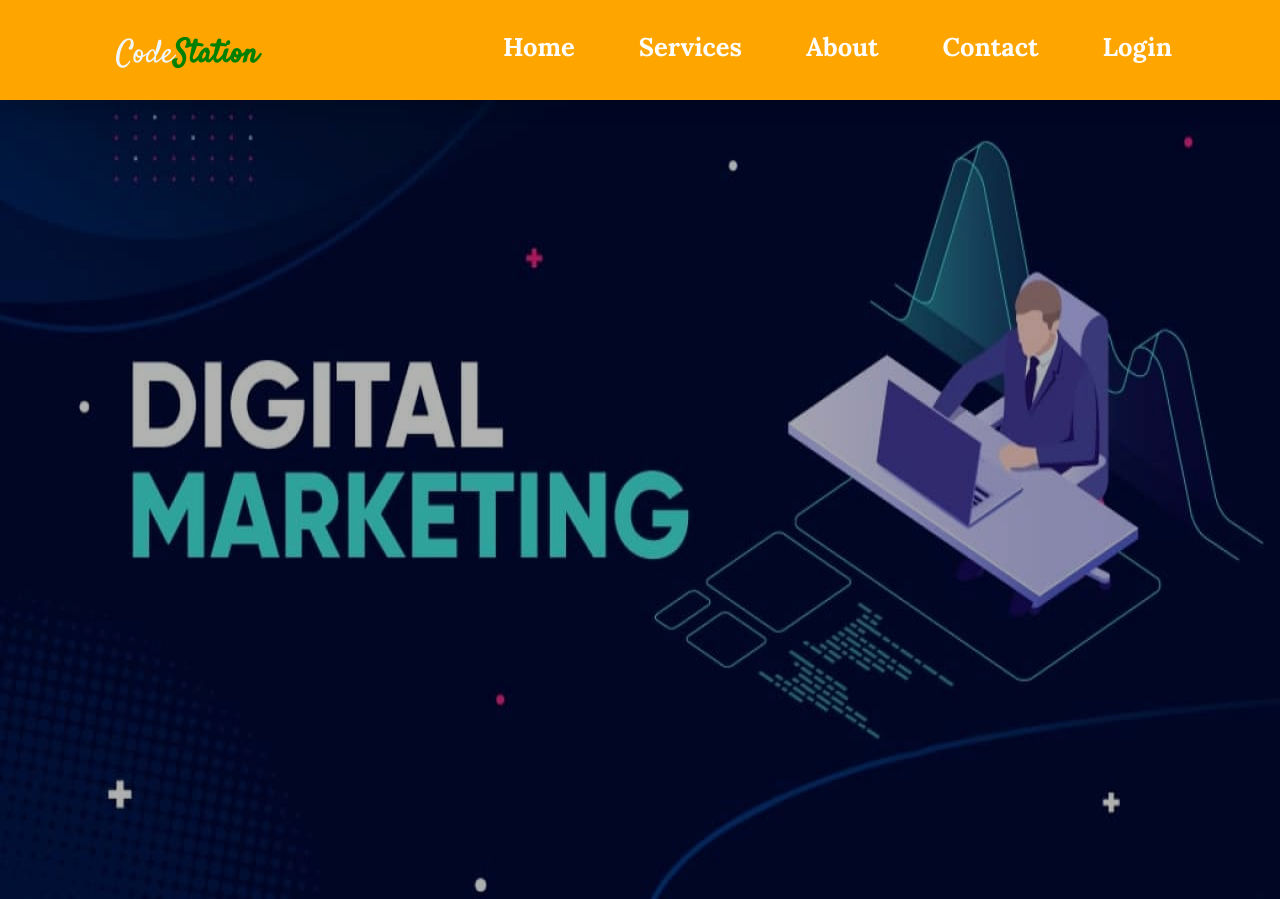
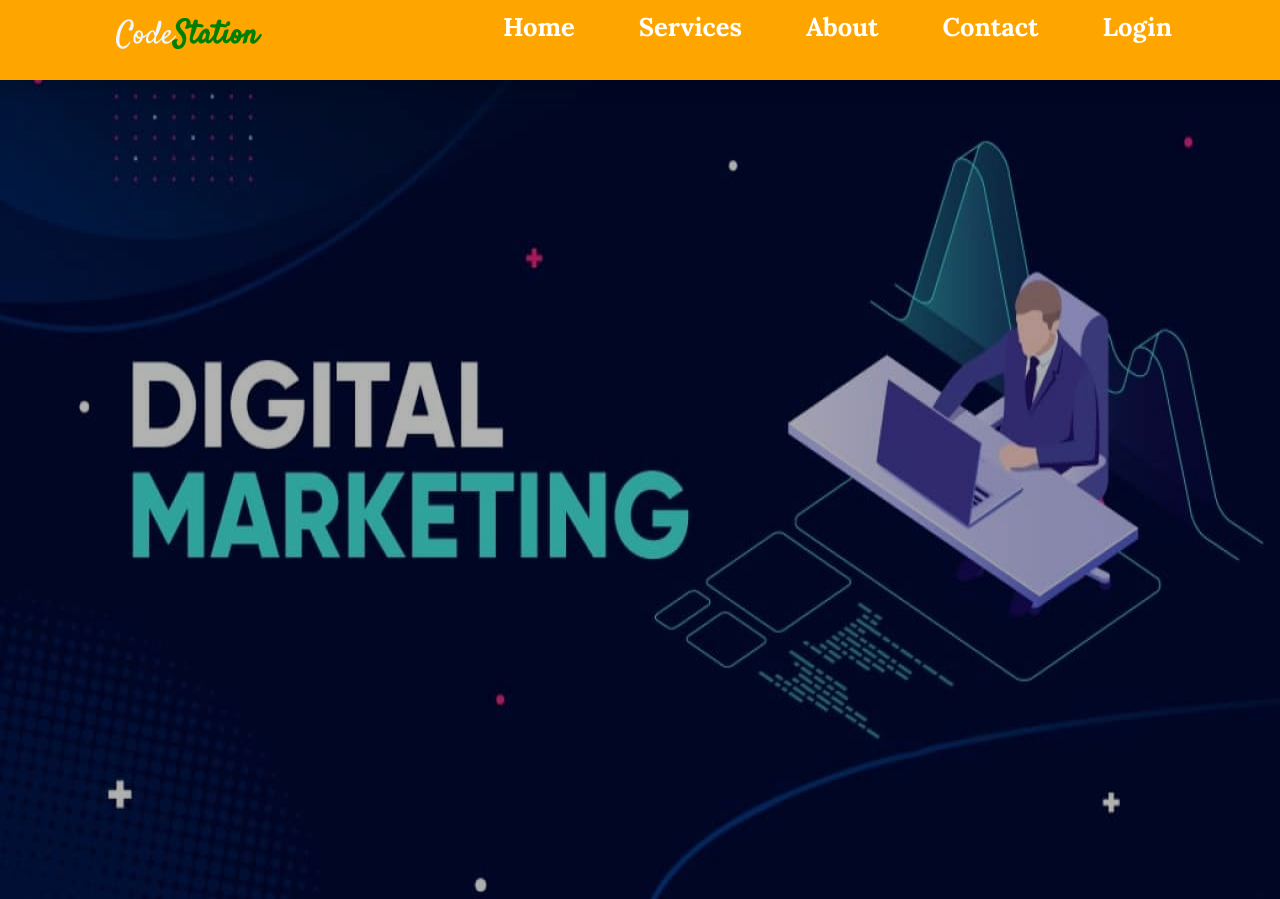
Before and after one commit to Aj0058/Stech, a Django app: page /Digital/ in a window 1280 px wide. Shown: the top 899 px of the page. Run offline with Django 4.2, Linux system fonts and the light colour scheme; some libraries are stand-ins or nearby versions; some web fonts are replaced.

Commit message:
first commit

```diff
--- a/MyApp/Templates/Develop.html
+++ b/MyApp/Templates/Develop.html
@@ -25,7 +25,7 @@
                 <li><a href="http://127.0.0.1:1000/Service/">Services</a></li>
                 <li><a href="http://127.0.0.1:1000/About">About</a></li>
                 <li><a href="http://127.0.0.1:1000/contact">Contact</a></li>
-                <li><a href="http://127.0.0.1:1000/login1">Login</a></li>
+                <li><a href="http://127.0.0.1:1000/Login1">Login</a></li>
         </ul>
         <div class="burger" onclick="toggleMenu()">
             <div class="line1"></div>
--- a/MyApp/Templates/Digital.html
+++ b/MyApp/Templates/Digital.html
@@ -26,6 +26,7 @@
             <li><a href="http://127.0.0.1:1000/About/">About</a></li>
             <li><a href="http://127.0.0.1:1000/contact/">Contact</a></li>
             <li><a href="http://127.0.0.1:1000/Login1/">Login</a></li>
+
         </ul>
         <div class="burger" onclick="toggleMenu()">
             <div class="line1"></div>
@@ -95,7 +96,7 @@
         padding: 1rem;
         position: fixed;
         width: 100%;
-        height: 100px;
+        height: 80px;
         z-index: 1000;
     }
 
@@ -108,7 +109,7 @@
     .logo {
         color: white;
         font-size: 2rem;
-        margin-top: 10px;
+        margin-top: -8px;
         font-family: "Satisfy", serif;
         margin-left: 100px;
     }
@@ -118,7 +119,7 @@
         display: flex;
         transition: all 0.5s ease;
         margin-left: 100px;
-        margin-top: 10px;
+        margin-top: -9px;
     }
 
     .nav-links li {
--- a/MyApp/Templates/Ecom.html
+++ b/MyApp/Templates/Ecom.html
@@ -25,7 +25,7 @@
                 <li><a href="http://127.0.0.1:1000/Service/">Services</a></li>
                 <li><a href="http://127.0.0.1:1000/About/">About</a></li>
                 <li><a href="http://127.0.0.1:1000/contact/">Contact</a></li>
-                <li><a href="http://127.0.0.1:1000/Login/">Login</a></li>
+                <li><a href="http://127.0.0.1:1000/Login1/">Login</a></li>
         </ul>
         <div class="burger" onclick="toggleMenu()">
             <div class="line1"></div>
@@ -94,7 +94,7 @@
         padding: 1rem;
         position: fixed;
         width: 100%;
-        height: 100px;
+        height: 80px;
         z-index: 1000;
     }
 
@@ -107,7 +107,7 @@
     .logo {
         color: white;
         font-size: 2rem;
-        margin-top: 10px;
+        margin-top: -11px;
         font-family: "Satisfy", serif;
         margin-left: 100px;
     }
--- a/MyApp/Templates/Host.html
+++ b/MyApp/Templates/Host.html
@@ -26,6 +26,7 @@
             <li><a href="http://127.0.0.1:1000/About/">About</a></li>
             <li><a href="http://127.0.0.1:1000/contact/">Contact</a></li>
             <li><a href="http://127.0.0.1:1000/Login1/">Login</a></li>
+
         </ul>
         <div class="burger" onclick="toggleMenu()">
             <div class="line1"></div>
@@ -102,7 +103,7 @@
         padding: 1rem;
         position: fixed;
         width: 100%;
-        height: 100px;
+        height: 80px;
         z-index: 1000;
     }
 
@@ -115,7 +116,7 @@
     .logo {
         color: white;
         font-size: 2rem;
-        margin-top: 10px;
+        margin-top: -15px;
         font-family: "Satisfy", serif;
         margin-left: 100px;
     }
```
Also changed, not shown: MyApp/Templates/App.html (+7 -6 lines), MyApp/Templates/Webd.html (+7 -6 lines).
